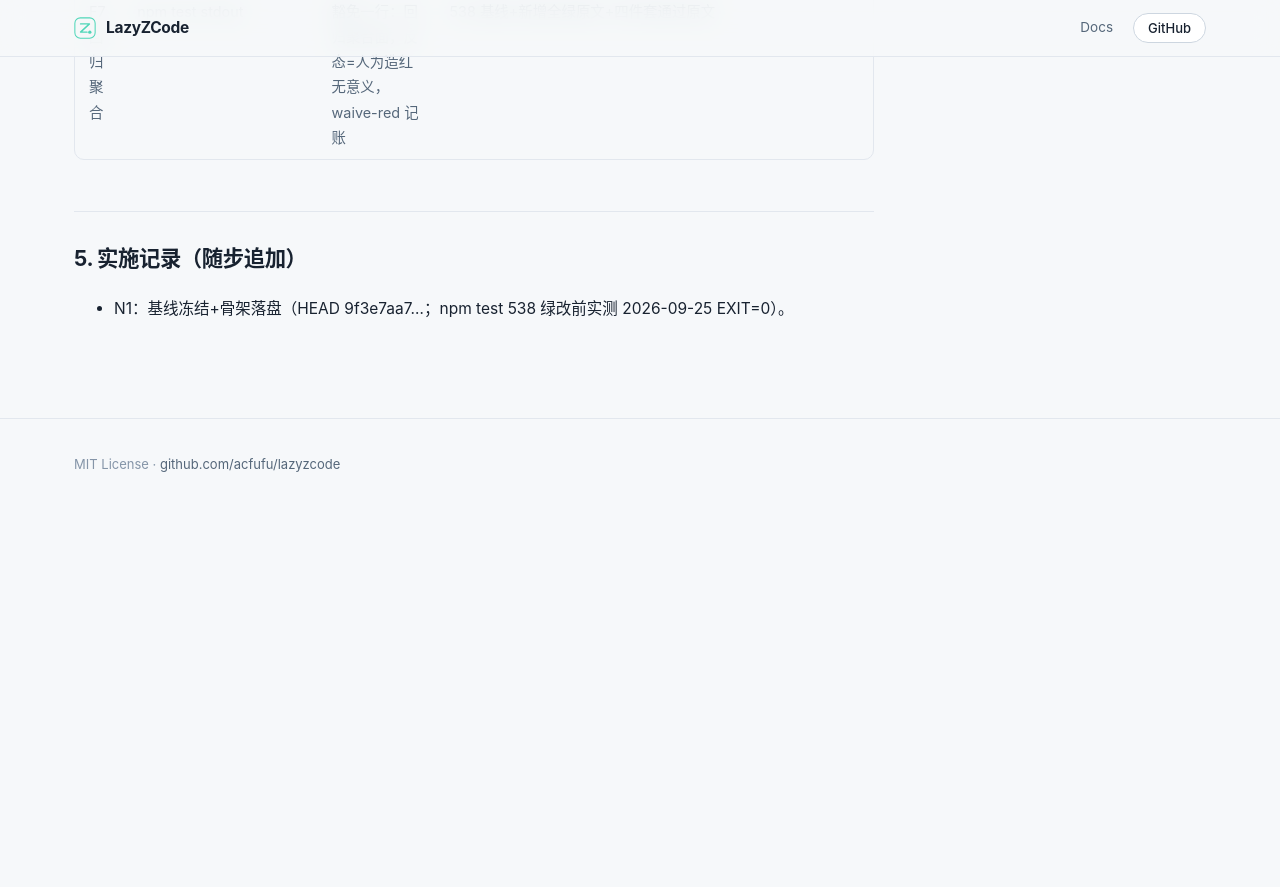
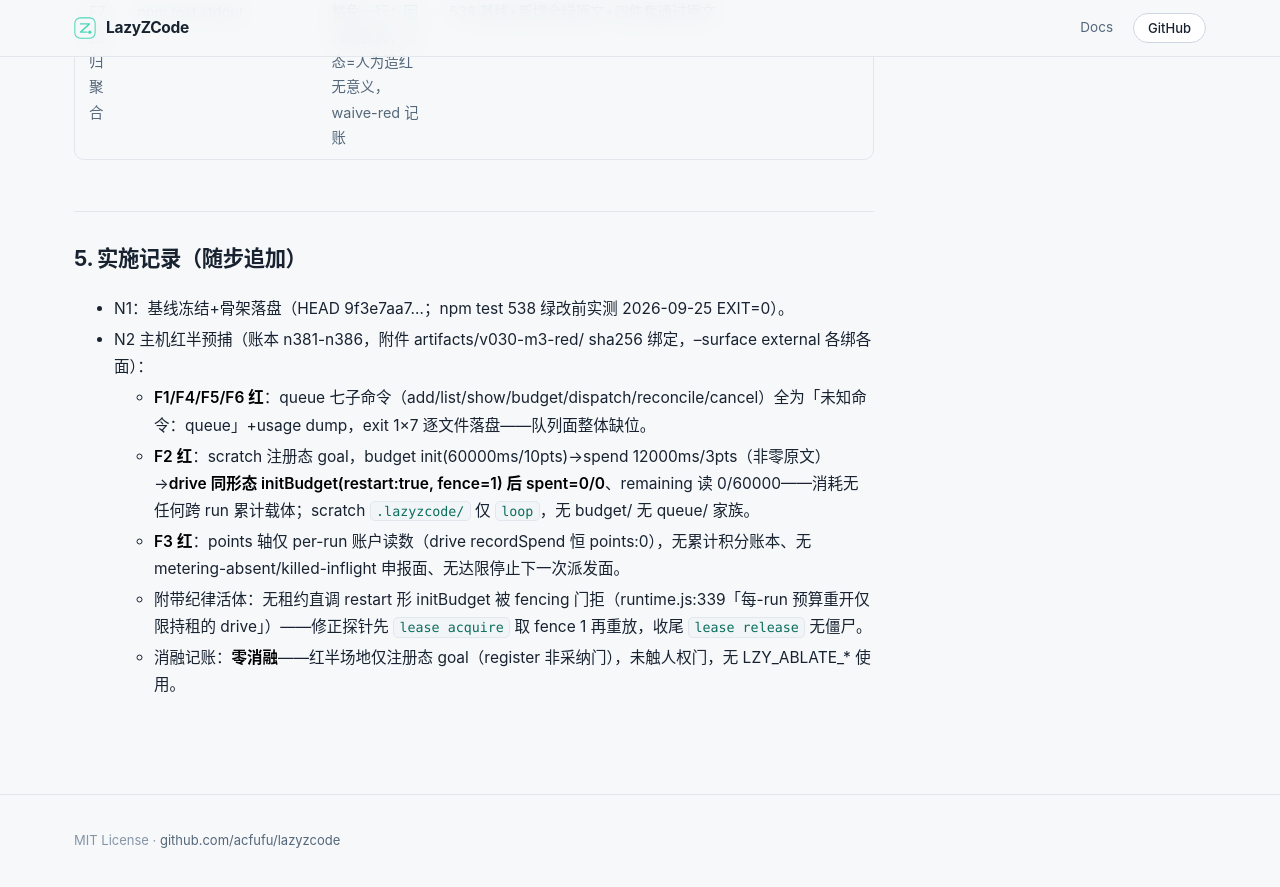
Before and after one commit to Acfufu/lazyzcode, a Jekyll site: the page built from docs/spikes/v030-m3-report.md, in a window 1280 px wide and 900 px high, scrolled down 4675 px. Shown: the top 887 px of the window. Built offline with Jekyll 4.4.1, drawn with Linux system fonts in a browser that asks for light colours; our own code applies the rules of GitHub Pages for plain Markdown files; before the commit the page ends 5199 px from its top, so only the background shows below that.

Commit message:
docs(m3): N2 red-half capture — queue unknown-command x7, per-run budget zeroing live, points-stop surface absent
Goal: v030-m3#N2

```diff
--- a/docs/spikes/v030-m3-report.md
+++ b/docs/spikes/v030-m3-report.md
@@ -48,3 +48,9 @@ goal `v030-m3`（0.3.0 M3：授权队列状态机 + 累计预算账本 + 派发
 ## 5. 实施记录（随步追加）
 
 - N1：基线冻结+骨架落盘（HEAD 9f3e7aa7…；npm test 538 绿改前实测 2026-09-25 EXIT=0）。
+- N2 主机红半预捕（账本 n381-n386，附件 artifacts/v030-m3-red/ sha256 绑定，--surface external 各绑各面）：
+  - **F1/F4/F5/F6 红**：queue 七子命令（add/list/show/budget/dispatch/reconcile/cancel）全为「未知命令：queue」+usage dump，exit 1×7 逐文件落盘——队列面整体缺位。
+  - **F2 红**：scratch 注册态 goal，budget init(60000ms/10pts)→spend 12000ms/3pts（非零原文）→**drive 同形态 initBudget(restart:true, fence=1) 后 spent=0/0**、remaining 读 0/60000——消耗无任何跨 run 累计载体；scratch `.lazyzcode/` 仅 `loop`，无 budget/ 无 queue/ 家族。
+  - **F3 红**：points 轴仅 per-run 账户读数（drive recordSpend 恒 points:0），无累计积分账本、无 metering-absent/killed-inflight 申报面、无达限停止下一次派发面。
+  - 附带纪律活体：无租约直调 restart 形 initBudget 被 fencing 门拒（runtime.js:339「每-run 预算重开仅限持租的 drive」）——修正探针先 `lease acquire` 取 fence 1 再重放，收尾 `lease release` 无僵尸。
+  - 消融记账：**零消融**——红半场地仅注册态 goal（register 非采纳门），未触人权门，无 LZY_ABLATE_* 使用。
```
